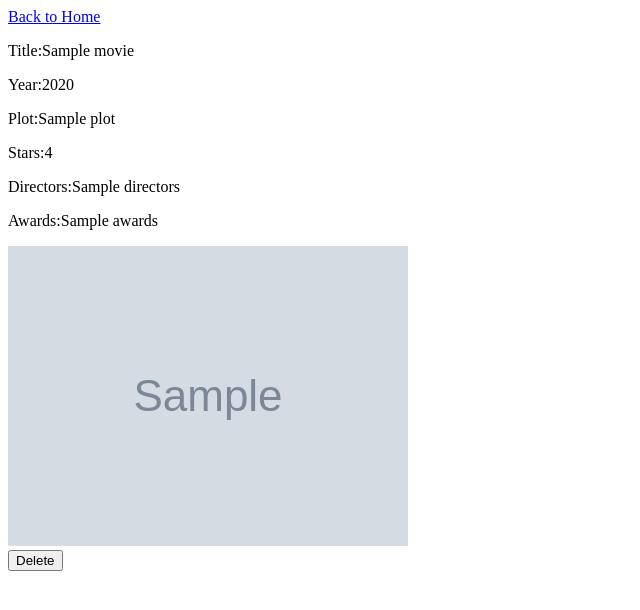
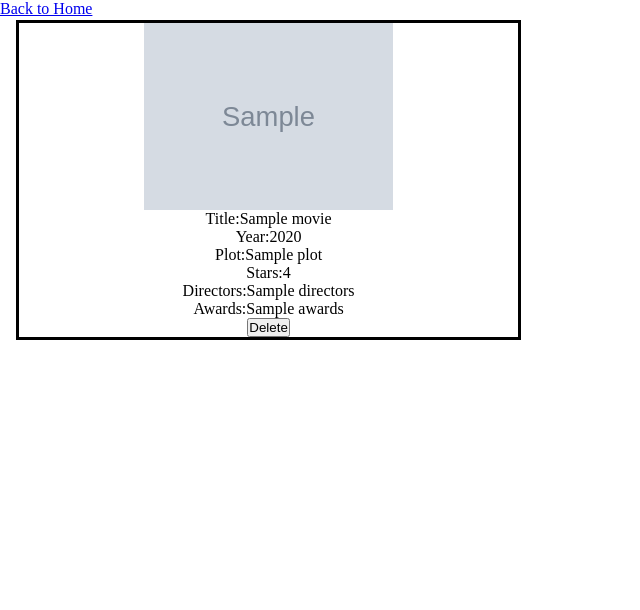
Before and after one commit to Briya9/movie_finder, a Flask app: template flask_app/templates/all_movies.html in a window 1280 px wide. Shown: the top 610 px of the page, without its empty margins (0-640 px from the left). Run offline with Flask 3, Linux system fonts and the light colour scheme; the template is opened without the code that fills it: most values are stand-ins (such as "Sample title", 1, 10 or a date in 2020); grey boxes marked "Sample" are stand-in pictures.

Commit message:
add more

```diff
--- a/flask_app/templates/all_movies.html
+++ b/flask_app/templates/all_movies.html
@@ -7,21 +7,52 @@
     <meta name="viewport" content="width=device-width, initial-scale=1.0">
     <title>Movie</title>
 </head>
+<style>
+    * {
+        margin: 0px;
+        padding: 0px;
+    }
+
+    .card {
+        border: 3px solid black;
+        display: flex;
+        justify-content: center;
+        flex-direction: column;
+        align-items: center;
+        width: 40%;
+    }
+
+
+    .container {
+        padding: 2px 16px;
+        display: flex;
+        flex-wrap: wrap;
+        gap: 5px;
+    }
+</style>
 
 <body>
     <a href="/"> Back to Home </a>
     {% for movie in all_movies %}
+    <div class="container">
+        <div class="card">
+            <img src="{{movie.image}}" alt="Avatar" style="width:50%">
             <p>Title:{{ movie.title }}</p>
             <p>Year:{{ movie.year }}</p>
             <p>Plot:{{ movie.plot }}</p>
             <p>Stars:{{ movie.stars }}</p>
             <p>Directors:{{ movie.directors }}</p>
             <p>Awards:{{ movie.awards }}</p>
-    <img src="{{movie.image}}" alt="">
+            <div id="cards"></div>
             <form action="/delete_movie/{{ movie.id }}" method="POST">
                 <button type="submit">Delete</button>
             </form>
+
+        </div>
         {% endfor %}
+    </div>
+
+
 
 
 </body>
```
Also changed, not shown: flask_app/models/movie.py (+13 -13 lines), flask_app/templates/add.html (+29 -1 lines). Lines whose indentation alone changed are shown as unchanged.
